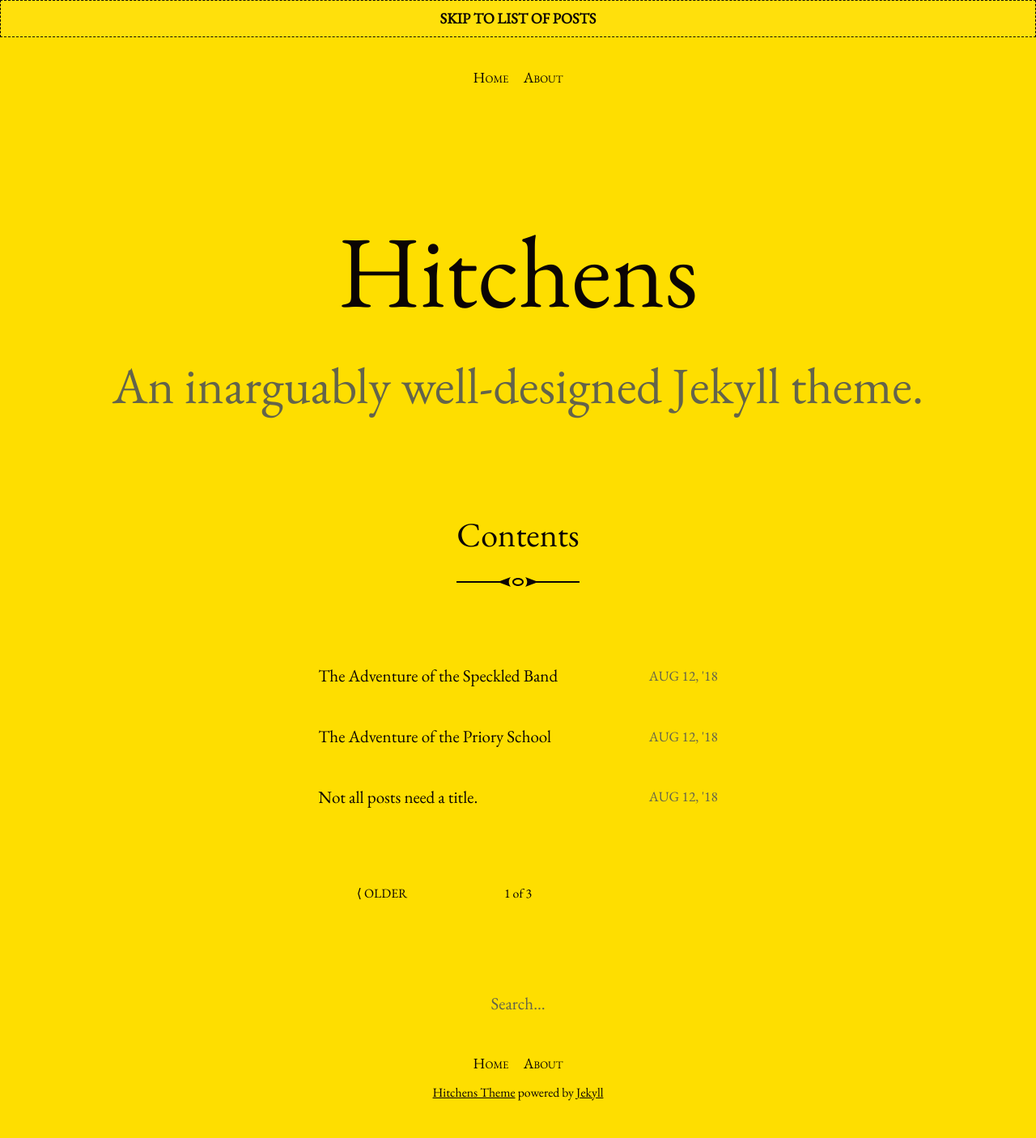
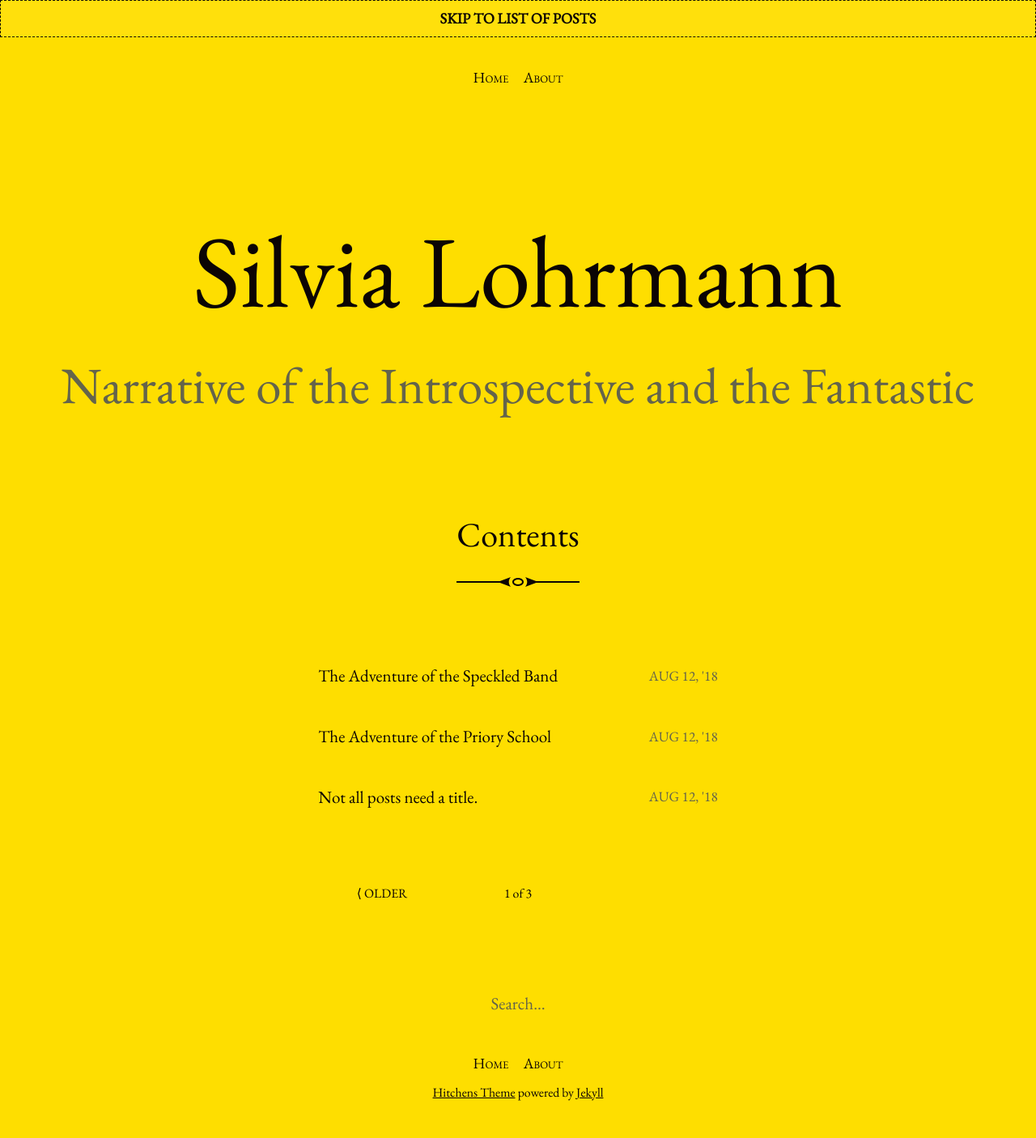
Before and after one commit to silvialohrmann/editorial, a Jekyll site: the page built from index.html, in a window 1280 px wide. Shown: the whole page at 81% size. Built offline with Jekyll 4.4.1, drawn with Linux system fonts in a browser that asks for light colours; the list of posts is cut into pages by our own code.

Commit message:
Update _config.yml

```diff
--- a/_config.yml
+++ b/_config.yml
@@ -13,15 +13,13 @@
 # you will see them accessed via {{ site.title }}, {{ site.email }}, and so on.
 # You can create any custom variable you would like, and they will be accessible
 # in the templates via {{ site.myvariable }}.
-title: Hitchens
-email: hello@patdryburgh.com
+title: Silvia Lohrmann
+email:
 description: >- # this means to ignore newlines until "baseurl:"
-  An inarguably well-designed Jekyll theme.
-baseurl: "/hitchens" # the subpath of your site, e.g. /blog
-url: "https://patdryburgh.github.io" # the base hostname & protocol for your site, e.g. http://example.com
+  Narrative of the Introspective and the Fantastic
+baseurl: "/" # the subpath of your site, e.g. /blog
+url: "https://editorial.silvialohrmann.com" # the base hostname & protocol for your site, e.g. http://example.com
 icon: /assets/images/icon-512.png
-twitter_username: patdryburgh
-github_username:  patdryburgh
 
 # Build settings
 markdown: kramdown
```
